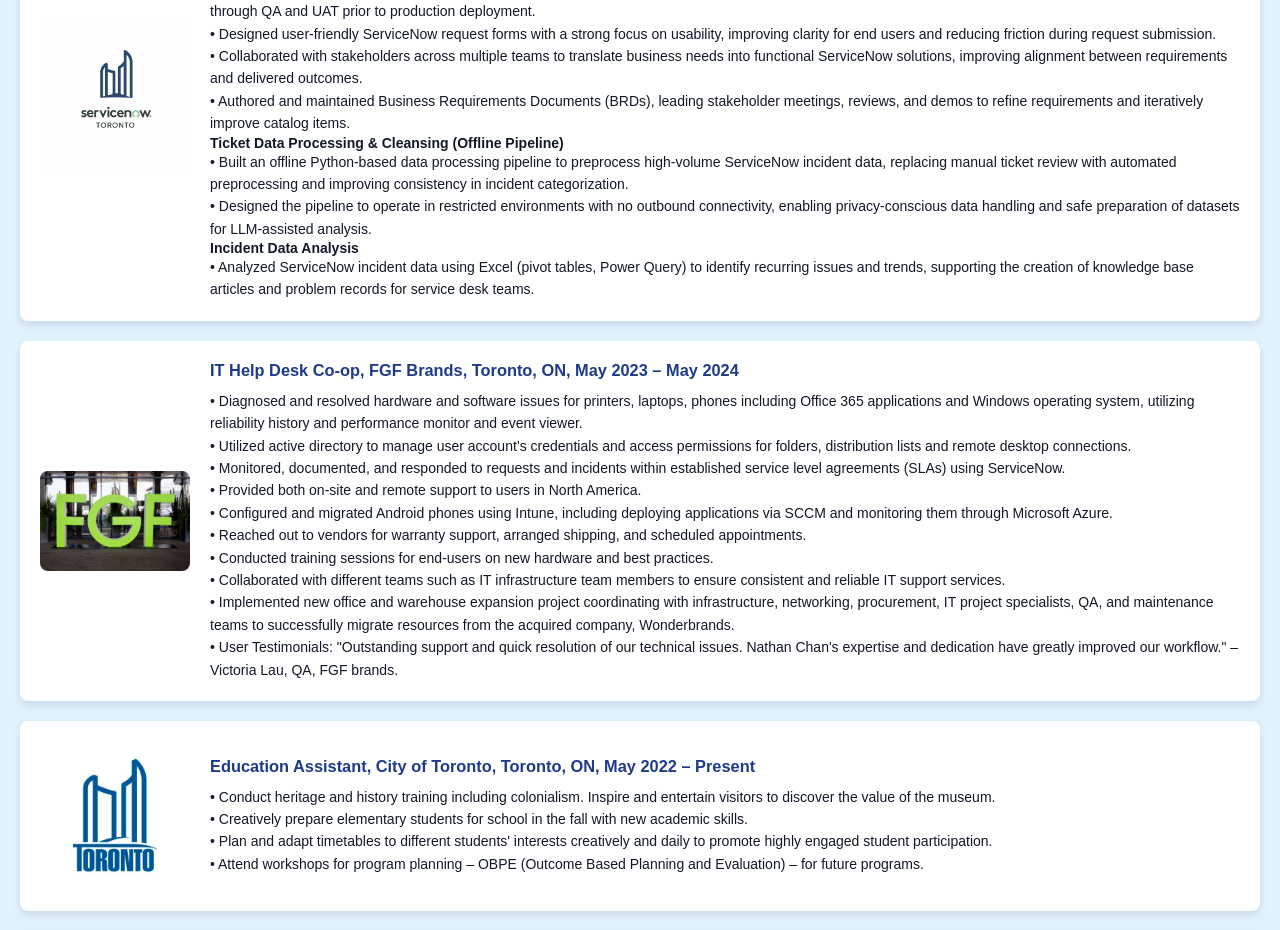
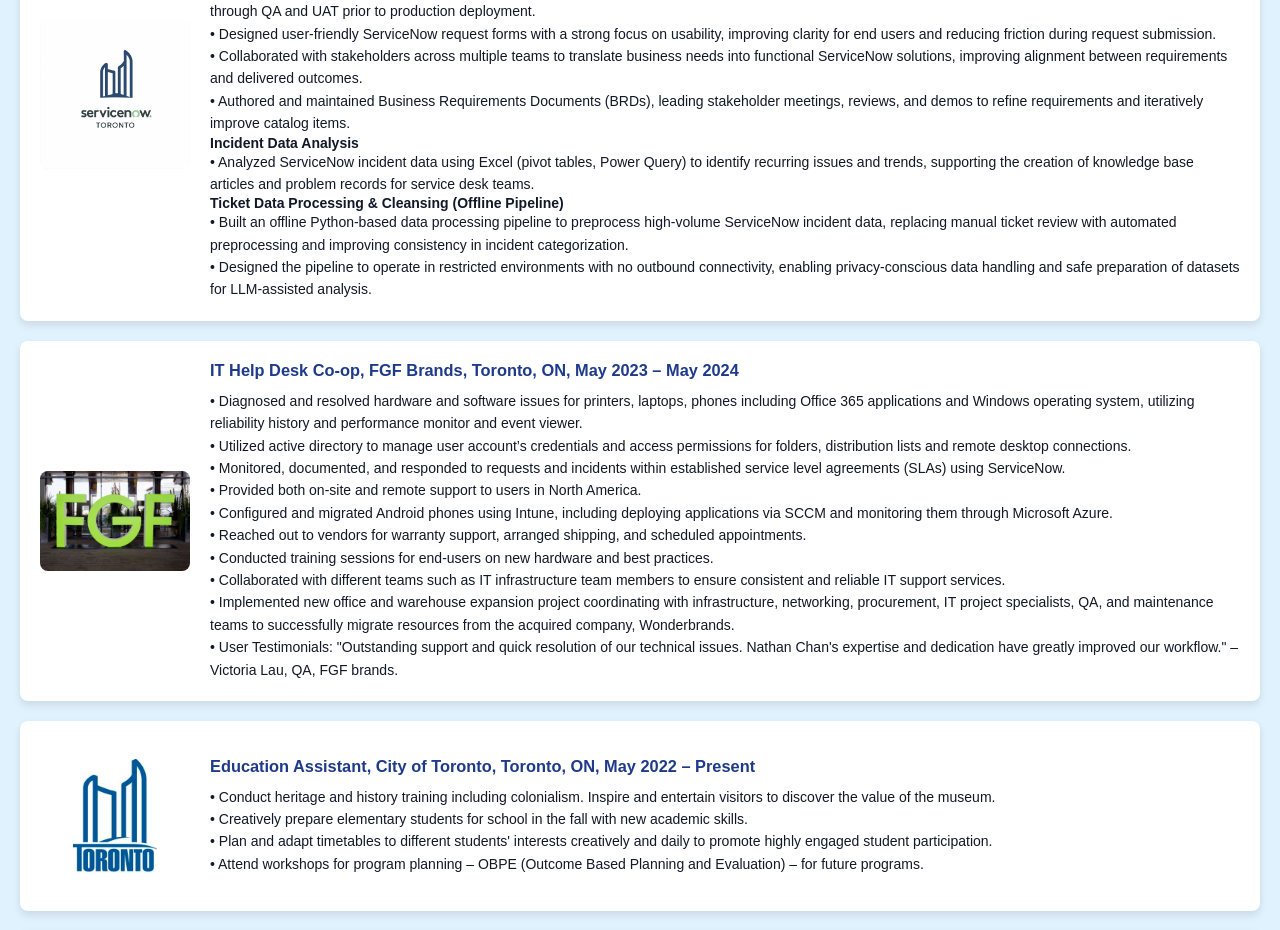
Before and after one commit to NatlC/React, a React (Create React App) app: page / in a window 1280 px wide. Shown: the part 1200-2130 px from the top of the page. Built offline with nearby package versions, Linux system fonts and the light colour scheme.

Commit message:
reordered bullet points for new COT section

```diff
--- a/src/pages/Home.js
+++ b/src/pages/Home.js
@@ -166,12 +166,12 @@
               <p>• Collaborated with stakeholders across multiple teams to translate business needs into functional ServiceNow solutions, improving alignment between requirements and delivered outcomes.</p>
               <p>• Authored and maintained Business Requirements Documents (BRDs), leading stakeholder meetings, reviews, and demos to refine requirements and iteratively improve catalog items.</p>
 
-              <h4>Ticket Data Processing &amp; Cleansing (Offline Pipeline)</h4>
+            <h4>Incident Data Analysis</h4>
+              <p>• Analyzed ServiceNow incident data using Excel (pivot tables, Power Query) to identify recurring issues and trends, supporting the creation of knowledge base articles and problem records for service desk teams.</p>
+
+            <h4>Ticket Data Processing &amp; Cleansing (Offline Pipeline)</h4>
               <p>• Built an offline Python-based data processing pipeline to preprocess high-volume ServiceNow incident data, replacing manual ticket review with automated preprocessing and improving consistency in incident categorization.</p>
               <p>• Designed the pipeline to operate in restricted environments with no outbound connectivity, enabling privacy-conscious data handling and safe preparation of datasets for LLM-assisted analysis.</p>
-
-              <h4>Incident Data Analysis</h4>
-              <p>• Analyzed ServiceNow incident data using Excel (pivot tables, Power Query) to identify recurring issues and trends, supporting the creation of knowledge base articles and problem records for service desk teams.</p>
         </div>
       </section>
 
```
